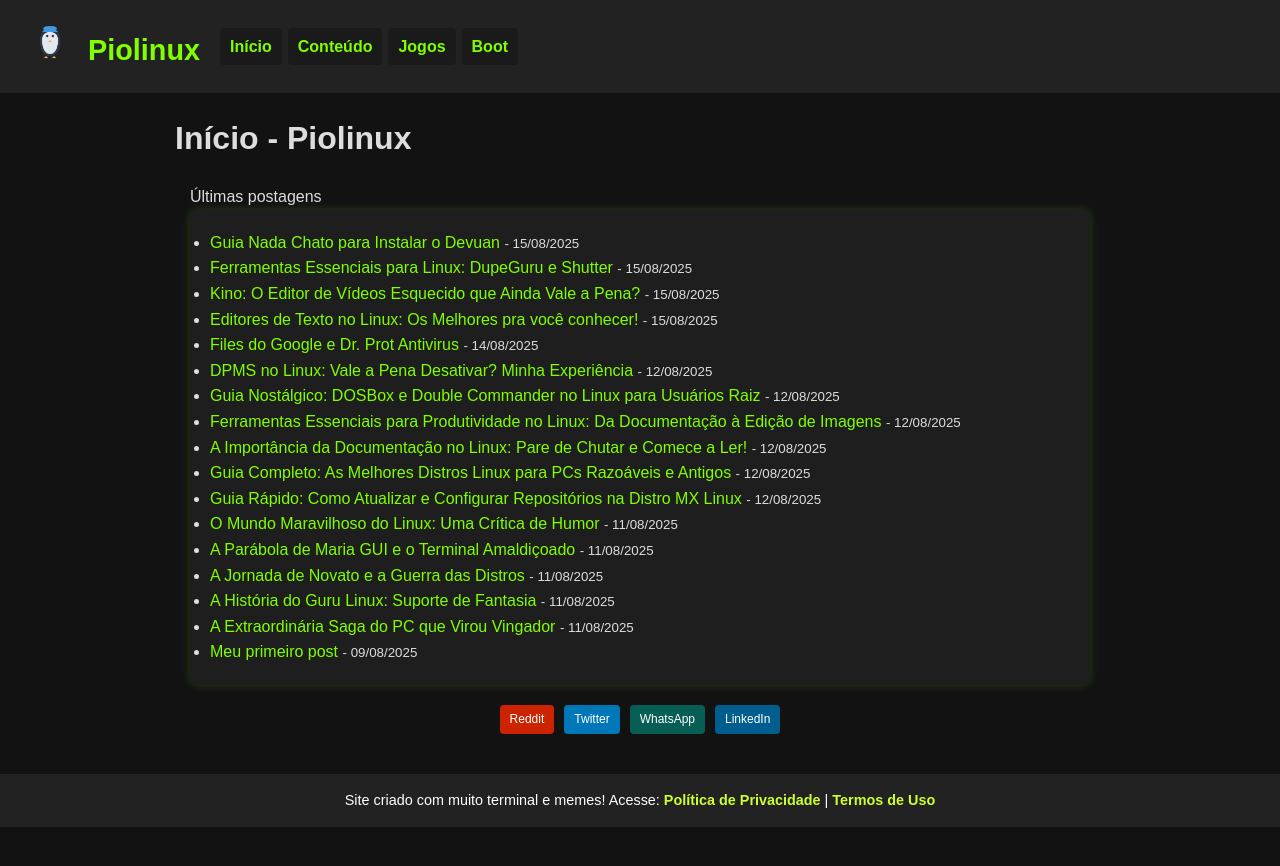
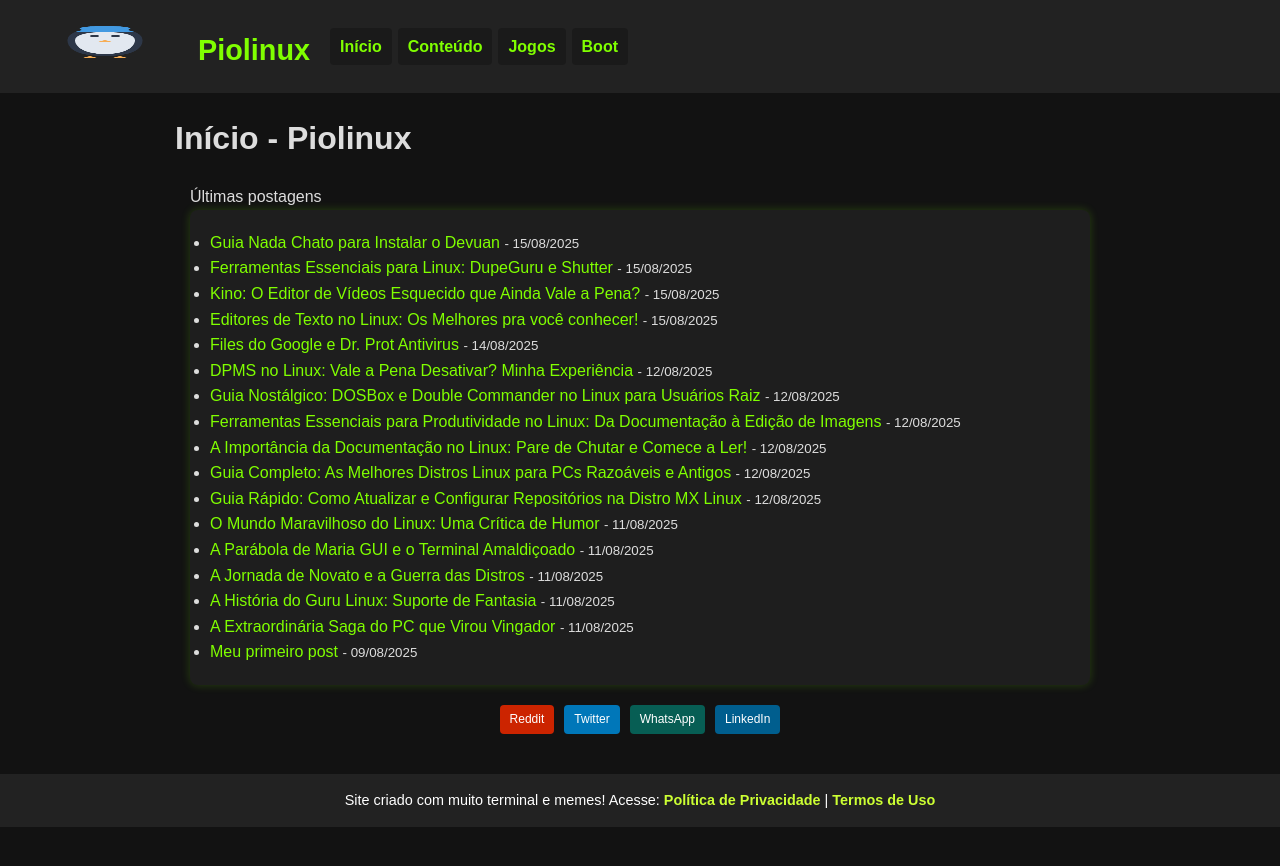
Before and after one commit to Piolinux/piolinux-site, a Jekyll site: the page built from index.md, in a window 1280 px wide. Shown: the top 866 px of the page. Built offline with Jekyll 4.4.1, drawn with Linux system fonts in a browser that asks for light colours.

Commit message:
Update menu.html

```diff
--- a/_includes/menu.html
+++ b/_includes/menu.html
@@ -1,7 +1,7 @@
 <header>
  <h1 class="site-title">
   <a href="{{ '/' | relative_url }}">
-    <img src="{{ '/assets/tux-logo.png' | relative_url }}" alt="Logo Piolinux" style="height: 40px; margin-right: 10px;">
+    <img src="{{ '/assets/tux-logo.png' | relative_url }}" alt="Piolinux" style="height: 40px; margin-right: 10px;"width="150px" height="150px">
     Piolinux
   </a>
 </h1>
```
